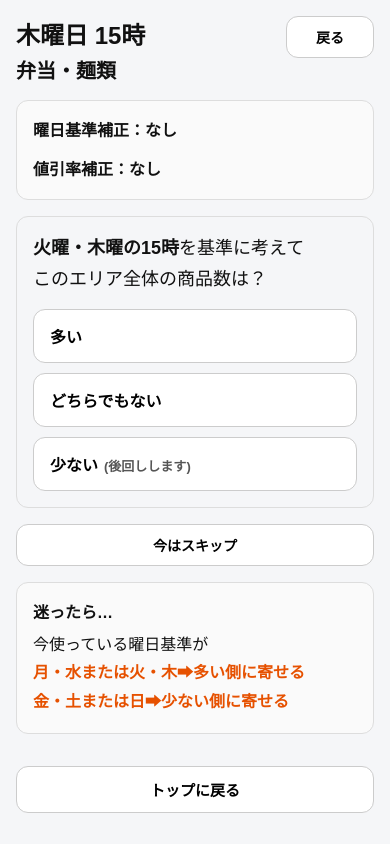
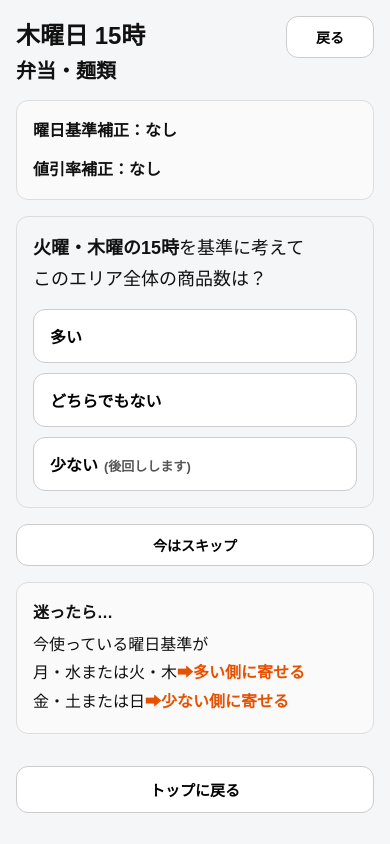
Before and after one commit to doribar/nebiki-helper, a React (Vite) app: page / in a window 390 px wide. Both pictures are taken after a click on the button "弁当・麺類から開始". Built offline with nearby package versions, Linux system fonts and the light colour scheme.

Commit message:
phone test

```diff
--- a/src/components/screens/AreaJudgeScreen.tsx
+++ b/src/components/screens/AreaJudgeScreen.tsx
@@ -201,11 +201,13 @@ export function AreaJudgeScreen({
         <div style={{ fontWeight: 800, marginBottom: 8 }}>迷ったら…</div>
         <div style={{ lineHeight: 1.8 }}>
           <div>今使っている曜日基準が</div>
-          <div style={{ color: "#e65100", fontWeight: 700 }}>
-            月・水または火・木➡多い側に寄せる
+          <div>
+            月・水または火・木
+            <span style={{ color: "#e65100", fontWeight: 700 }}>➡多い側に寄せる</span>
           </div>
-          <div style={{ color: "#e65100", fontWeight: 700 }}>
-            金・土または日➡少ない側に寄せる
+          <div>
+            金・土または日
+            <span style={{ color: "#e65100", fontWeight: 700 }}>➡少ない側に寄せる</span>
           </div>
         </div>
       </section>
--- a/src/components/screens/RateDisplayScreen.tsx
+++ b/src/components/screens/RateDisplayScreen.tsx
@@ -203,6 +203,11 @@ export function RateDisplayScreen({
               <span>」のどれかを確認し、</span>
               <br />
               <span>完了したら以下の値引率で値引きをしてください。</span>
+              {showSlightlyManyOption ? (
+                <div style={{ marginTop: 6, fontSize: 13, color: "#666" }}>
+                  ※ やや多い は日曜日の15時だけ表示されます
+                </div>
+              ) : null}
             </div>
 
             {rateDisplay ? (
@@ -292,11 +297,13 @@ export function RateDisplayScreen({
           ・分かれていなければ今使っている曜日基準が
         </div>
         <div style={{ lineHeight: 1.8 }}>
-          <div style={{ color: "#e65100", fontWeight: 700 }}>
-            月・水または火・木➡多い側に寄せる
+          <div>
+            月・水または火・木
+            <span style={{ color: "#e65100", fontWeight: 700 }}>➡多い側に寄せる</span>
           </div>
-          <div style={{ color: "#e65100", fontWeight: 700 }}>
-            金・土または日➡少ない側に寄せる
+          <div>
+            金・土または日
+            <span style={{ color: "#e65100", fontWeight: 700 }}>➡少ない側に寄せる</span>
           </div>
         </div>
       </section>
--- a/src/domain/discount.ts
+++ b/src/domain/discount.ts
@@ -92,7 +92,8 @@ export function getNormalTimeRateDisplay(params: {
 }
 
   const manyRate = capNormalDiscountRate(areaAdjustedBase + 10);
-  const slightlyManyRate = params.isSunday
+  const showSundaySlightlyMany = params.isSunday && params.discountTime === "15";
+  const slightlyManyRate = showSundaySlightlyMany
     ? capNormalDiscountRate(areaAdjustedBase + 5)
     : null;
   const normalRate = capNormalDiscountRate(areaAdjustedBase);
@@ -110,7 +111,7 @@ export function getNormalTimeRateDisplay(params: {
           )
         : toRateLine("引かない"),
     slightlyMany:
-      params.isSunday && slightlyManyRate !== null
+      showSundaySlightlyMany && slightlyManyRate !== null
         ? slightlyManyRate > 0
           ? toRateLine(`${slightlyManyRate}%`)
           : toRateLine("引かない")
```
